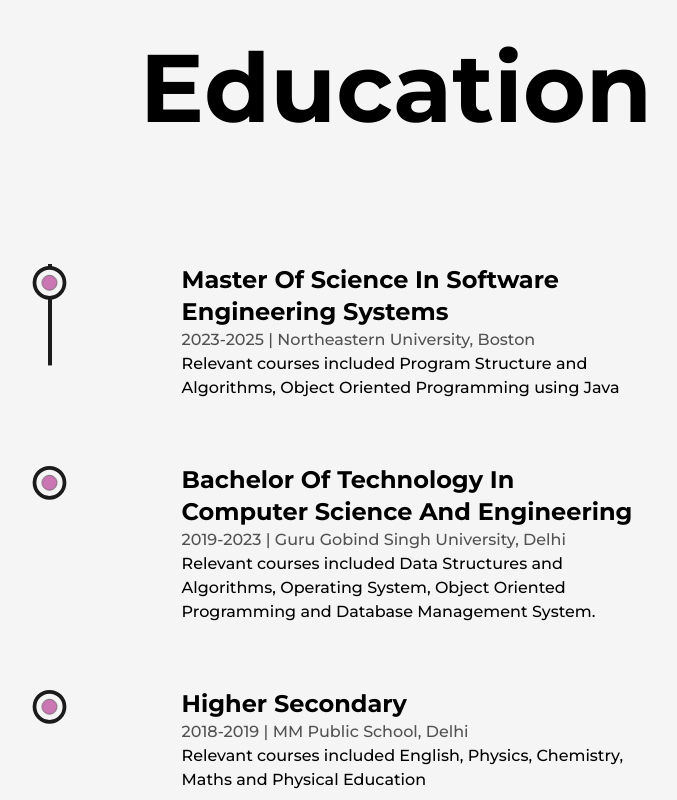
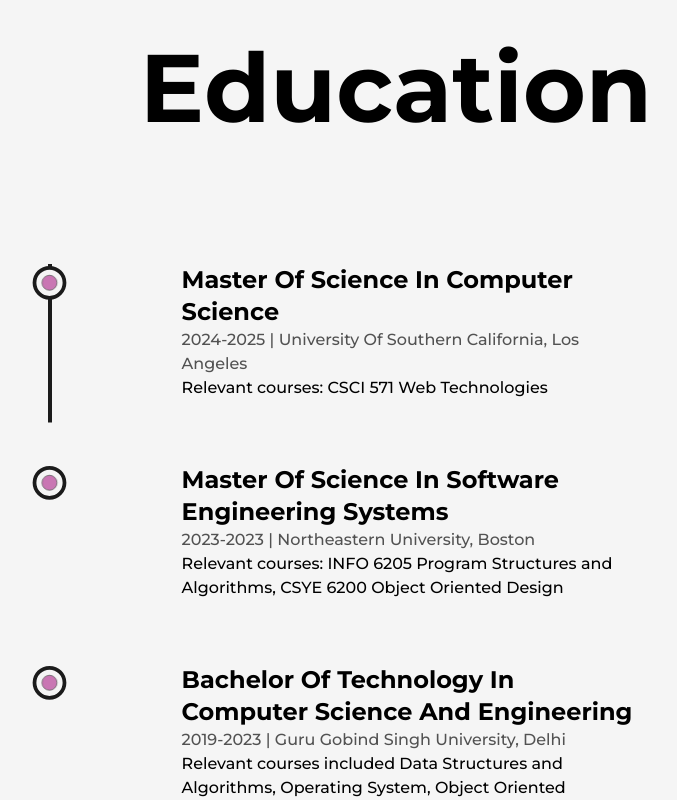
Before and after one commit to saatviknagpal/portfolio-updated, a Next.js app: page /about in a window 1280 px wide. Shown: the part 3720-4520 px from the top of the page, without its empty margins (244-921 px from the left). Built offline with nearby package versions, Linux system fonts and the light colour scheme; no server answers.

Commit message:
updated portfolio

```diff
--- a/src/components/Education.js
+++ b/src/components/Education.js
@@ -50,10 +50,16 @@ export default function Education() {
           />
           <ul className="w-full flex flex-col items-start justify-between ml-4 xs:ml-2">
             <Details
+              type="Master of Science in Computer Science"
+              time="2024-2025"
+              place="University of Southern California, Los Angeles"
+              info="Relevant courses: CSCI 571 Web Technologies"
+            />
+            <Details
               type="Master of Science in Software Engineering Systems"
-              time="2023-2025"
+              time="2023-2023"
               place="Northeastern University, Boston"
-              info="Relevant courses included Program Structure and Algorithms, Object Oriented Programming using Java"
+              info="Relevant courses: INFO 6205 Program Structures and Algorithms, CSYE 6200 Object Oriented Design"
             />
             <Details
               type="Bachelor of Technology in Computer Science and Engineering"
```
Also changed, not shown: 1 other file (tests, documents, lock files or other folders).
